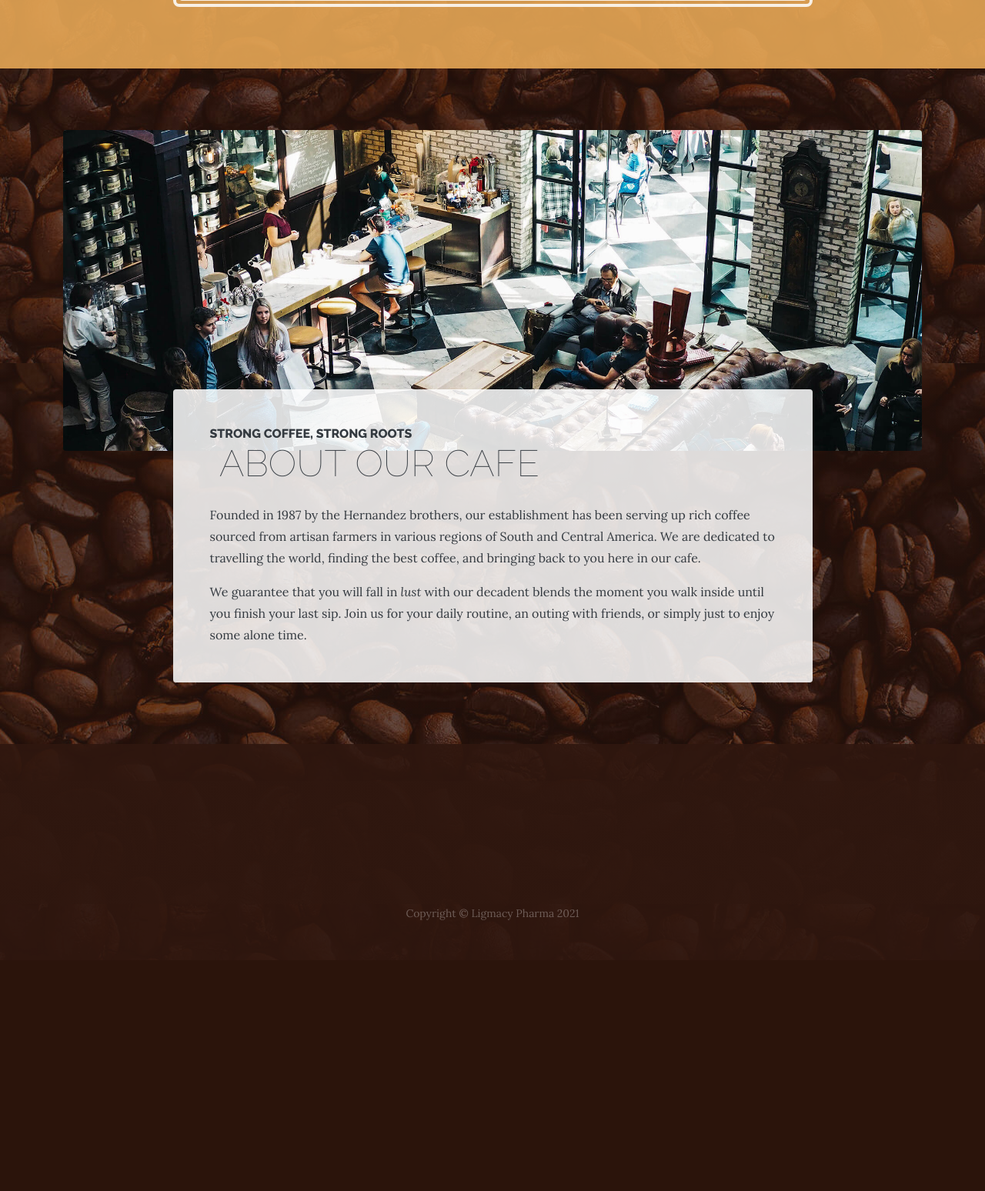
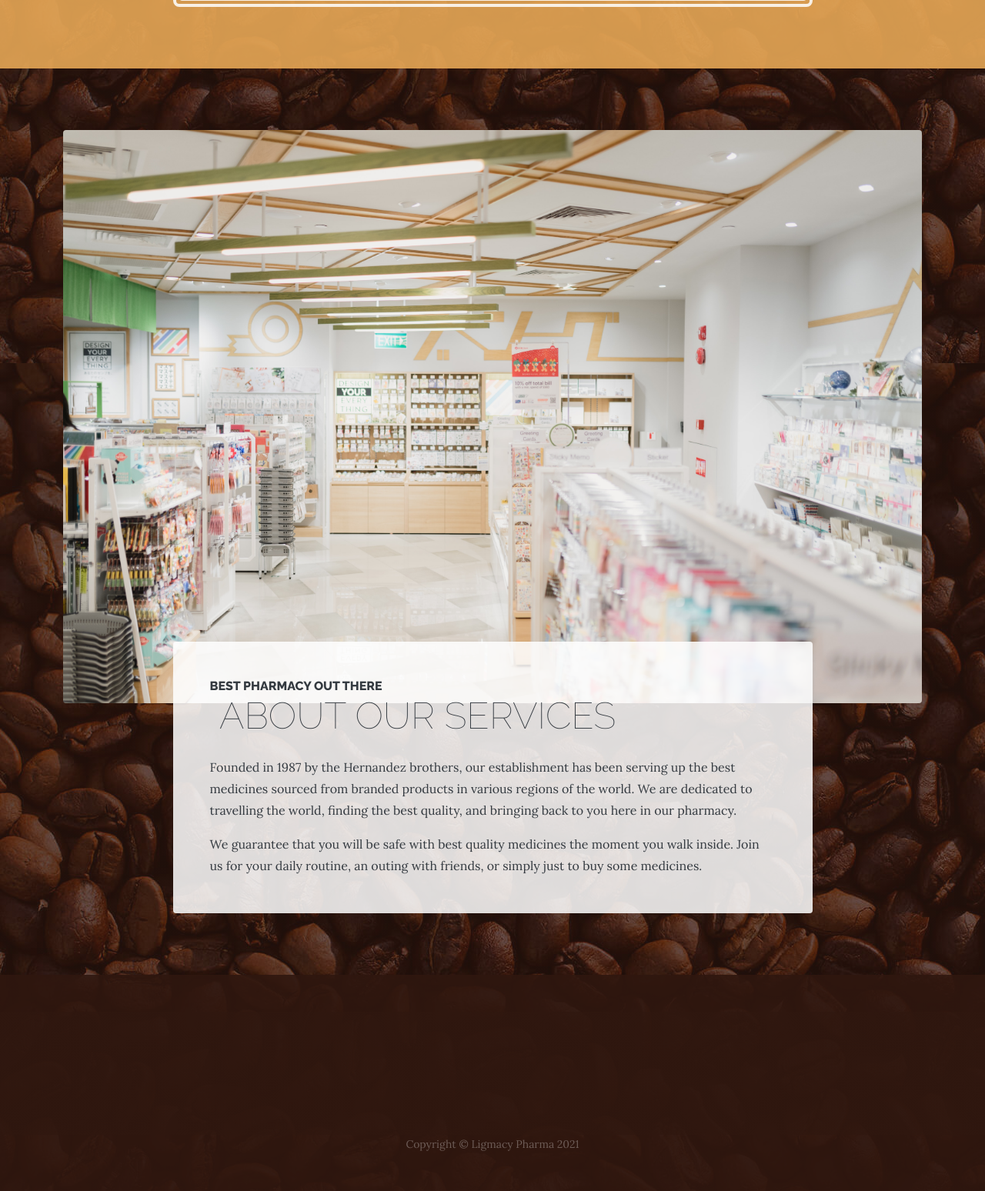
Before and after one commit to DaijobuDes/ligmacy-pharma, a Django app: a page that uses ligmacypharma/ligmacyweb/templates/cart.html in a window 1280 px wide. Shown: the part 992-2540 px from the top of the page at 77% size. Before the commit the page ends 2188 px from the top, so only its background shows below. Run offline with Django 3.2, Linux system fonts and the light colour scheme; data that the repository does not hold is empty; some libraries are stand-ins or nearby versions.

Commit message:
Modify section area content

```diff
--- a/ligmacypharma/ligmacyweb/templates/cart.html
+++ b/ligmacypharma/ligmacyweb/templates/cart.html
@@ -79,14 +79,14 @@
         </div>
     </section>
     <section class="page-section about-heading">
-        <div class="container"><img class="img-fluid rounded about-heading-img mb-3 mb-lg-0" src="assets/img/about.jpg">
+        <div class="container"><img class="img-fluid rounded about-heading-img mb-3 mb-lg-0" src="{% static 'assets/img/background.jpg' %}">
             <div class="about-heading-content">
                 <div class="row">
                     <div class="col-lg-10 col-xl-9 mx-auto">
                         <div class="bg-faded rounded p-5">
-                            <h2 class="section-heading mb-4"><span class="section-heading-upper">Strong Coffee, Strong Roots</span><span class="section-heading-lower">&nbsp;About Our Cafe</span></h2>
-                            <p>Founded in 1987 by the Hernandez brothers, our establishment has been serving up rich coffee sourced from artisan farmers in various regions of South and Central America. We are dedicated to travelling the world, finding the best coffee, and bringing back to you here in our cafe.</p>
-                            <p class="mb-0"><span>We guarantee that you will fall in&nbsp;</span><em>lust</em><span>&nbsp;with our decadent blends the moment you walk inside until you finish your last sip. Join us for your daily routine, an outing with friends, or simply just to enjoy some alone time.</span></p>
+                            <h2 class="section-heading mb-4"><span class="section-heading-upper">Best pharmacy out there</span><span class="section-heading-lower">&nbsp;About Our Services</span></h2>
+                            <p>Founded in 1987 by the Hernandez brothers, our establishment has been serving up the best medicines sourced from branded products in various regions of the world. We are dedicated to travelling the world, finding the best quality, and bringing back to you here in our pharmacy.</p>
+                            <p class="mb-0"><span>We guarantee that you will be&nbsp;</span><span>safe</span><span>&nbsp;with best quality medicines the moment you walk inside. Join us for your daily routine, an outing with friends, or simply just to buy some medicines.</span></p>
                         </div>
                     </div>
                 </div>
```
